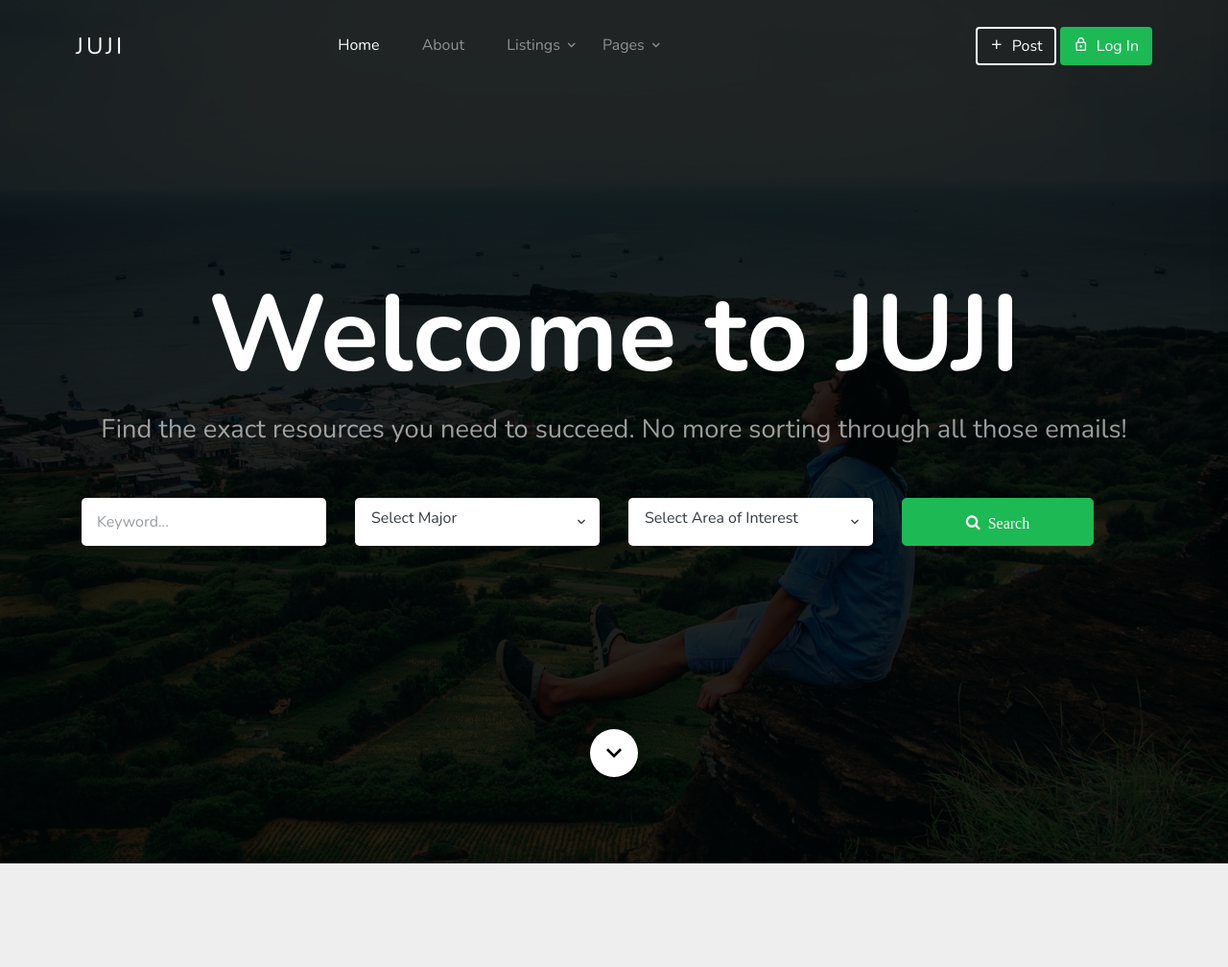
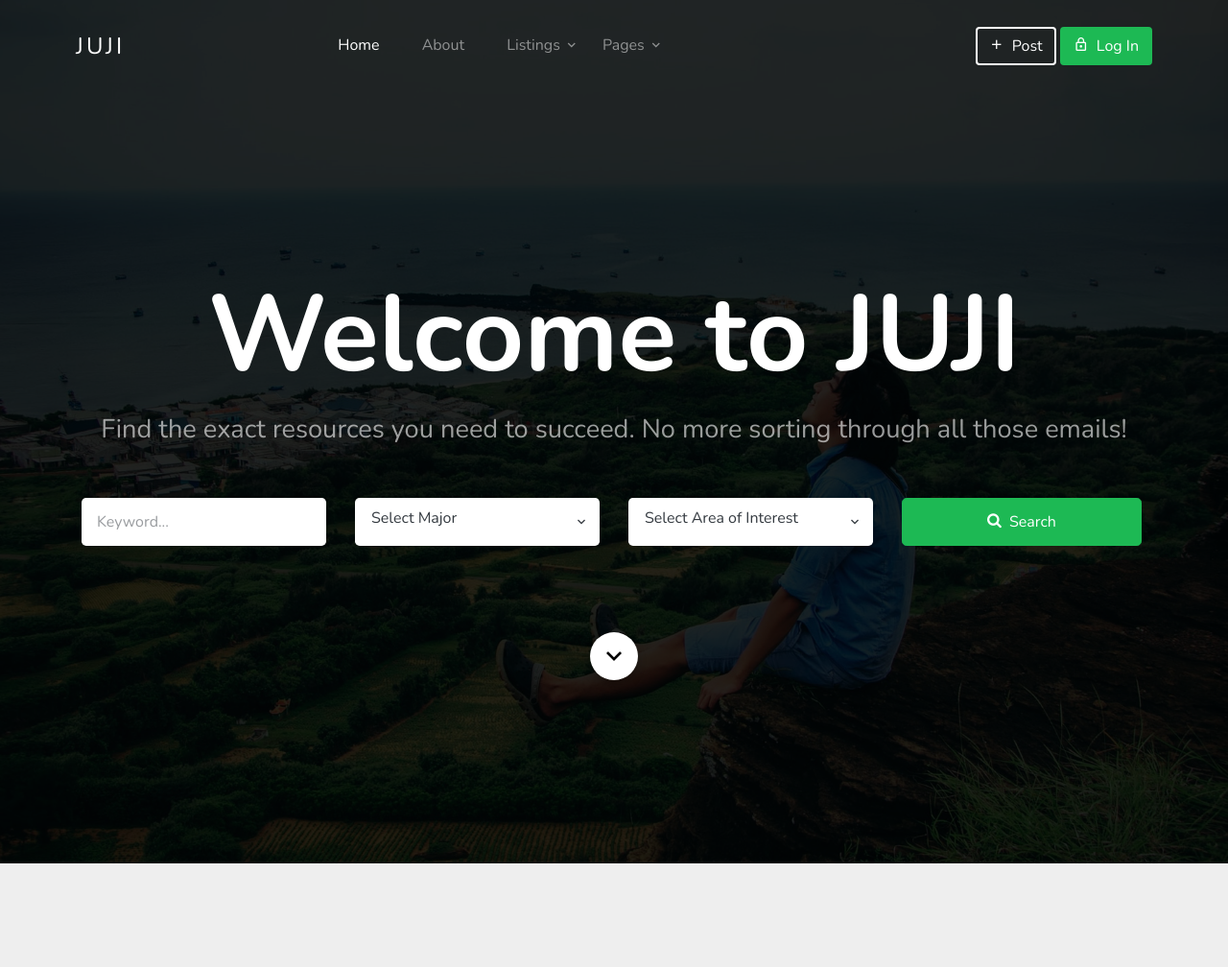
Before and after one commit to awadom/site-template, a PHP site: page / in a window 1280 px wide. Shown: the top 1008 px of the page at 96% size. Run offline with PHP 8.4, Linux system fonts and the light colour scheme; some web fonts are replaced.

Commit message:
search button bug fixes

```diff
--- a/css/style.css
+++ b/css/style.css
@@ -541,7 +541,7 @@ h1, h2, h3, h4 {
   .home-section .scroll-button {
     position: absolute;
     z-index: 2;
-    top: 150%;
+    top: 120%;
     bottom: 0;
     width: 50px;
     height: 50px;
@@ -922,7 +922,6 @@ h1, h2, h3, h4 {
 .btn.btn-primary {
   background: #1db954;
   color:#ffffff;
-  max-width: 200px;
 }
 
   .btn.btn-primary:hover {
--- a/index.html
+++ b/index.html
@@ -209,7 +209,7 @@
                 <div>
 
                 <div class="col-12 col-sm-6 col-md-6 col-lg-3 mb-4 mb-lg-0">
-                  <button href="./index.html#next" class="btn btn-primary btn-lg btn-block text-white btn-search icon-keyboard_arrow_down" style="width: 350px;"><span class="icon-search icon mr-2"></span>Search</button> <!--type="submit"-->
+                  <button href="./index.html#next" class="btn btn-primary btn-lg btn-block text-white btn-search" style="width: 250px;"><span class="icon-search icon mr-2"></span>Search</button> <!--type="submit"-->
                 </div>
 
 
```
